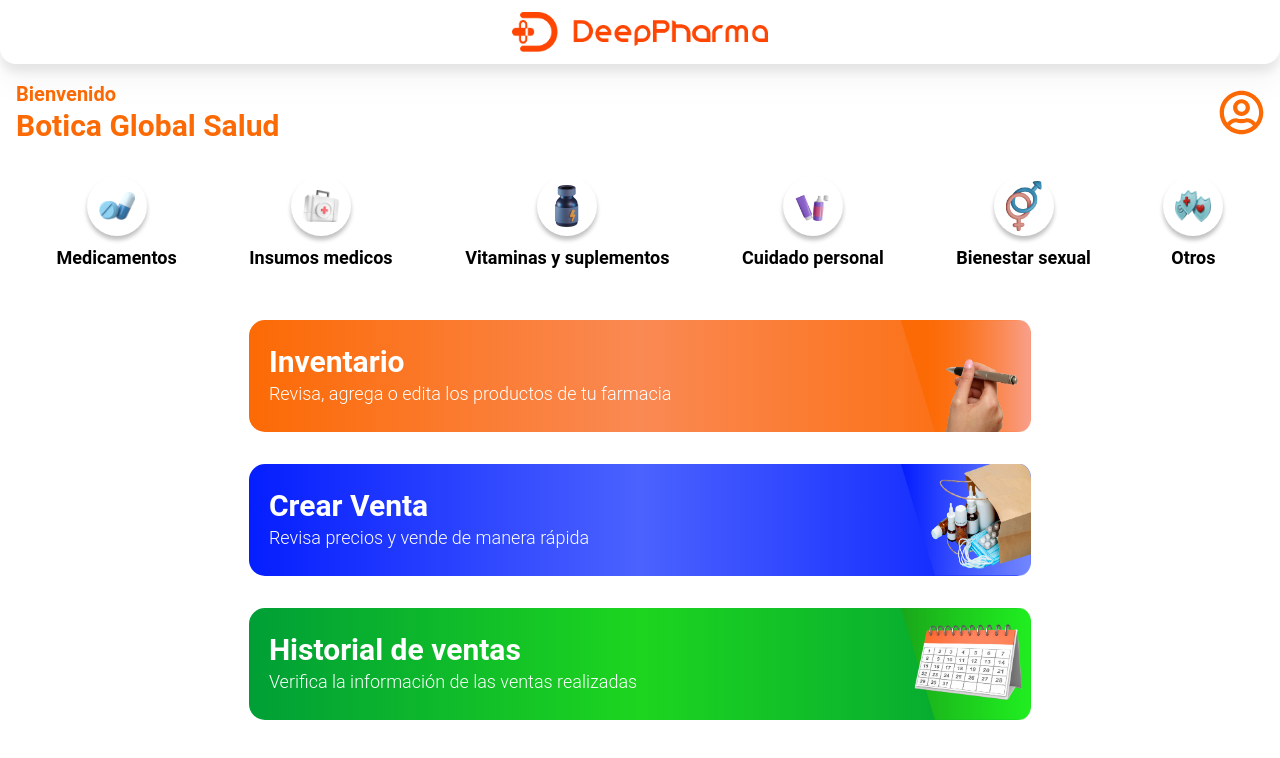
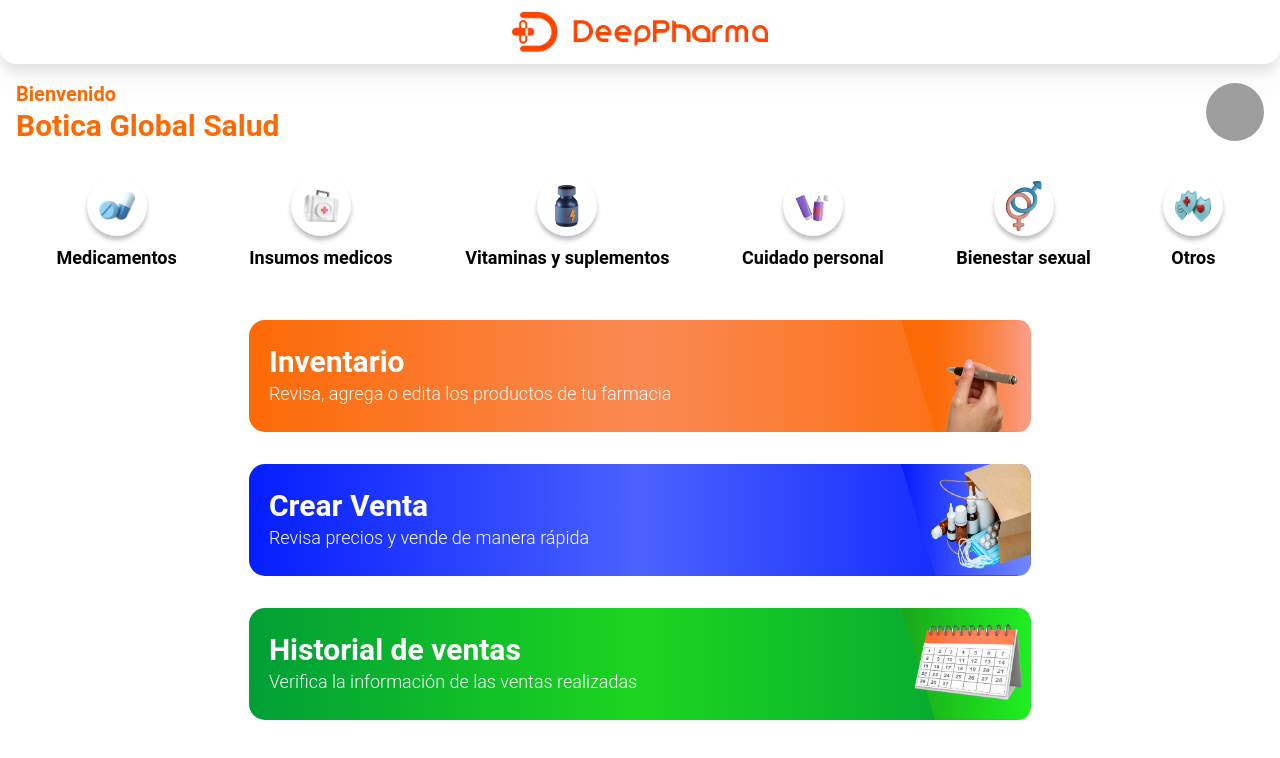
Before and after one commit to deep-skill/deep-pharma-web, a Next.js app: page /home in a window 1280 px wide. Shown: the top 758 px of the page. Built offline with nearby package versions, Linux system fonts and the light colour scheme; no server answers; grey boxes are pictures that could not be loaded.

Commit message:
fix minor change (#12)

```diff
--- a/app/home/page.tsx
+++ b/app/home/page.tsx
@@ -1,9 +1,4 @@
-'use client';
-import { useEffect } from 'react';
-import { useUser } from '@auth0/nextjs-auth0/client';
-import { fetchToken } from '@/lib/fetch/fetchToken';
 import Carousel from '@/components/carousel/Carousel';
-import NavBar from '@/components/NavBar';
 import SectionButton from '@/components/section-button/SectionButton';
 import blueBackground from '@/public/images/assets/section-buttons/blue-background.png';
 import hand from '@/public/images/assets/section-buttons/hand.png';
@@ -16,32 +11,10 @@ import Profile from '@/components/Profile';
 
 
 const HomePage = () => {
-  const { user, error, isLoading } = useUser();
-
-  useEffect(() => {
-    const getToken = async () => {
-      if (user) {
-        try {
-          await fetchToken();
-        } catch (err) {
-          console.error('Error al obtener el token:', err);
-        }
-      }
-    };
-
-    getToken();
-  }, [user]);
-
-  if (isLoading) return <div>Loading...</div>;
-  if (error) return <div>{error.message}</div>;
-
   return (
-
     <div>
       <Header />
       <Profile/>
-      {/* <div>{user?.name}</div>
-      <div>{user?.email}</div> */}
       <Carousel />
       <div className="lg:w-8/12 mx-auto">
         <SectionButton
--- a/app/layout.tsx
+++ b/app/layout.tsx
@@ -2,7 +2,6 @@ import type { Metadata } from 'next';
 import { UserProvider } from '@auth0/nextjs-auth0/client';
 import './globals.css';
 import MaterialProvider from '@/providers/MaterialProvider';
-import NavBar from '@/components/NavBar';
 
 export const metadata: Metadata = {
   title: 'Create Next App',
--- a/components/Header.tsx
+++ b/components/Header.tsx
@@ -11,7 +11,6 @@ export const Header = () => {
         <Image src={logoHomeLg} alt="Logo Home Lg" className=' w-64 h-10 hidden sm:block  ' />
       </div>
     </div>
-
   )
 }
 
--- a/components/Profile.tsx
+++ b/components/Profile.tsx
@@ -1,21 +1,60 @@
+'use client'
+import { fetchToken } from '@/lib/fetch/fetchToken';
+import { useUser } from '@auth0/nextjs-auth0/client';
+import { Avatar } from '@material-tailwind/react';
 import Link from 'next/link'
-import React from 'react'
+import React, { useEffect } from 'react'
 import { FaRegUserCircle } from 'react-icons/fa'
 
 export const Profile = () => {
-    return (
+  const { user, error, isLoading } = useUser();
 
+  useEffect(() => {
+    const getToken = async () => {
+      if (user) {
+        try {
+          await fetchToken();
+        } catch (err) {
+          console.error('Error al obtener el token:', err);
+        }
+      }
+    };
+    getToken();
+  }, [user]);
+
+
+  if (isLoading) return (
     <div className='flex flex-row justify-between'>
       <div className='p-4'>
         <h2 className=" text-xl text-gray_title font-semibold sm:text-orange">
-                    <Link href="/">Bienvenido</Link>
+          <Link href="/" className='text-dark_gray'>Bienvenido</Link>
         </h2>
-                <h1 className="text-3xl font-bold text-gray_title sm:text-orange">
+        <h2 className="text-3xl font-bold text-gray_title sm:text-orange">
           Botica Global Salud
-                </h1>
+        </h2>
       </div>
       <div className='flex justify-center items-center p-4'>
         <FaRegUserCircle size={45} color="#FC6A05" />
+      </div>
+    </div>
+  );
+  if (error) return <div>{error.message}</div>;
+  return (
+    <div className='flex flex-row justify-between'>
+      <div className='p-4'>
+        <h2 className=" text-xl text-gray_title font-semibold sm:text-orange">
+          <Link href="/" className='text-dark_gray'>Bienvenido</Link>
+        </h2>
+        <h2 className="text-3xl font-bold text-gray_title sm:text-orange text-dark_gray">
+          Botica Global Salud
+        </h2>
+      </div>
+      <div className='flex justify-center items-center p-4'>
+        <Avatar
+          variant="circular"
+          alt="Remy Sharp"
+          src={user?.picture ? user?.picture : "https://cdn-icons-png.flaticon.com/512/149/149071.png"}
+          size="lg" placeholder={undefined} />
       </div>
     </div>
   )
--- a/lib/fetch/fetchToken.ts
+++ b/lib/fetch/fetchToken.ts
@@ -1,4 +1,3 @@
-
 export const fetchToken = async () => {
   try {
     const response = await fetch('/api/getToken');
--- a/lib/rolesmiddleware.js
+++ b/lib/rolesmiddleware.js
@@ -4,7 +4,7 @@ import { cookies } from 'next/headers'
 
 export async function middleware(req) {
   const cookieStore = cookies()
-    const accessToken = cookieStore.get('authToken')
+  const accessToken = cookieStore.get('authToken')
 
   if (!accessToken) {
     return NextResponse.redirect(new URL('/login', req.url));
```
Also changed, not shown: app/product/page.tsx (+5 -7 lines), components/NavBar.tsx (+8 -12 lines), app/api/getToken/route.ts (line endings or trailing spaces), components/carousel/CarouselItem.tsx (line endings or trailing spaces). Lines whose indentation alone changed are shown as unchanged.
